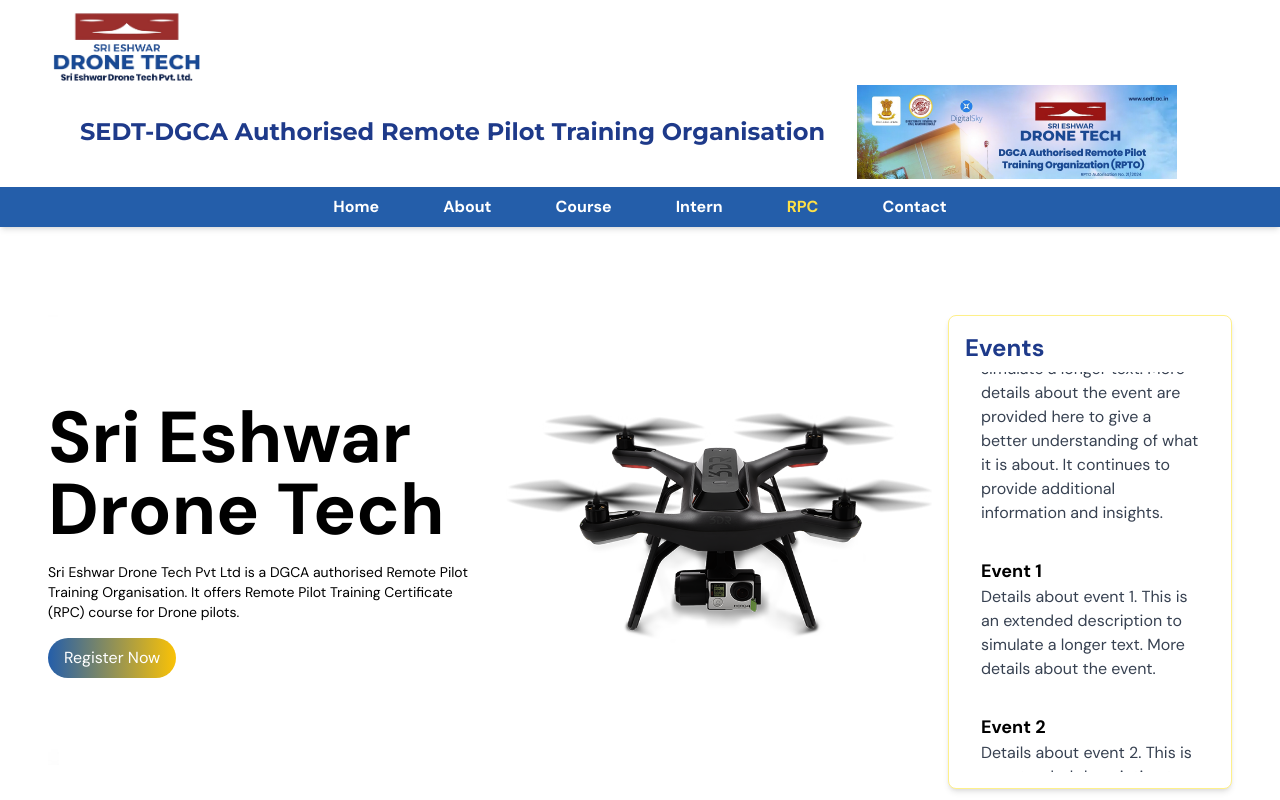
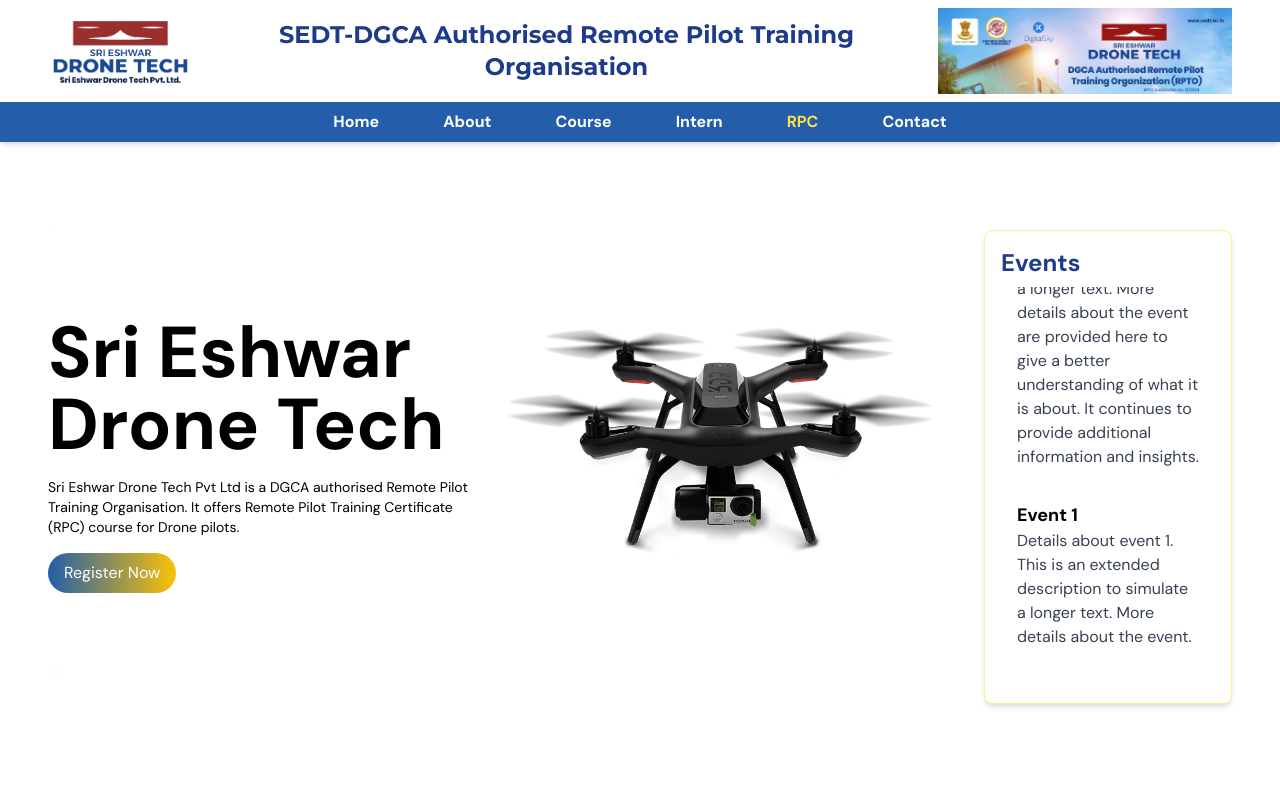
Before and after one commit to kamalnath69/SEDT, a React (Vite) app: page / in a window 1280 px wide. Shown: the top 800 px of the page. Built offline with nearby package versions, Linux system fonts and the light colour scheme.

Commit message:
Changes in responsiveness

```diff
--- a/src/components/Hero/Hero.jsx
+++ b/src/components/Hero/Hero.jsx
@@ -125,7 +125,7 @@
           </Slider>
         </div>
         {/* Events section */}
-        <div className='col-span-1 bg-white p-4 rounded-lg shadow-md border border-yellow-200'>
+        <div className='col-span-1 bg-white p-4 rounded-lg shadow-md border border-yellow-200 ml-9'>
           <h2 className='text-2xl font-bold text-blue-900 mb-2'>Events</h2>
           <div className='scroll-container max-sm:h-[250px]'>
             <div className='scroll-text'>
--- a/src/components/Navbar/Navbar.jsx
+++ b/src/components/Navbar/Navbar.jsx
@@ -44,7 +44,7 @@
       {/* upper Navbar */}
       <div className='py-2'>
         <div className='container flex justify-between items-center max-sm:flex-col'>
-          <div className='max-sm:flex max-sm:justify-between max-sm:w-full'>
+          <div className='flex justify-between w-full'>
             <div className='flex items-center gap-2'>
               <a
                 href='#'
@@ -57,7 +57,7 @@
                 />
               </a>
             </div>
-            <div className='flex items-center'>
+            <div className='flex items-center '>
               <div className='flex flex-col items-center'>
                 <h1 className='text-center font-bold max-sm:hidden max-md:text-lg max-lg:text-xl text-2xl text-blue-900 font-montserrat mx-8 max-md:mx-1 max-sm:mx-0'>
                   SEDT-DGCA Authorised Remote Pilot Training Organisation
@@ -83,7 +83,7 @@
       </div>
       {/* lower Navbar */}
       <div className='flex justify-center bg-primary'>
-        <ul className='flex  items-center gap-4 max-sm:gap-2 overflow-scroll text-white'>
+        <ul className='flex  items-center gap-4 max-sm:gap-2 max-sm:overflow-scroll max-sm:no-scrollbar text-white'>
           {Menu.map((data) => (
             <li key={data.id} className='p-2'>
               <Link
--- a/src/components/TopProducts/TopProducts.jsx
+++ b/src/components/TopProducts/TopProducts.jsx
@@ -32,18 +32,18 @@
     <div className='mb-20'>
       <div className='container'>
         {/* Header section */}
-        <div className='text-left mb-24'>
+        <div className='text-left mb-32'>
           <h1 data-aos='fade-up' className='text-3xl font-bold'>
             Students Projects
           </h1>
         </div>
         {/* Body section */}
-        <div className='grid grid-cols-1 sm:grid-cols-2 md:grid-cols-3 gap-20 md:gap-5 place-items-center'>
+        <div className='grid grid-cols-3 max-sm:grid-cols-1 gap-20 md:gap-5  place-items-center'>
           {ProjectsData.map((data) => (
             <div
               key={data.id}
               data-aos='zoom-in'
-              className='rounded-2xl bg-white dark:bg-gray-800 hover:bg-black/80 dark:hover:bg-primary hover:text-white relative shadow-xl duration-300 group max-w-[300px]'
+              className='rounded-2xl max-sm:m-4 bg-white dark:bg-gray-800 hover:bg-black/80 dark:hover:bg-primary hover:text-white relative shadow-xl duration-300 group max-w-[300px]'
             >
               {/* image section */}
               <div className='h-[100px]'>
--- a/src/index.css
+++ b/src/index.css
@@ -27,6 +27,17 @@
   }
 }
 
+@layer utilities {
+  /* Hide scrollbar for Chrome, Safari and Opera */
+  .no-scrollbar::-webkit-scrollbar {
+    display: none;
+  }
+  /* Hide scrollbar for IE, Edge and Firefox */
+  .no-scrollbar {
+    -ms-overflow-style: none; /* IE and Edge */
+    scrollbar-width: none; /* Firefox */
+  }
+}
 .scroll-container {
   overflow: hidden;
   height: 400px; /* Adjust as needed */
```
